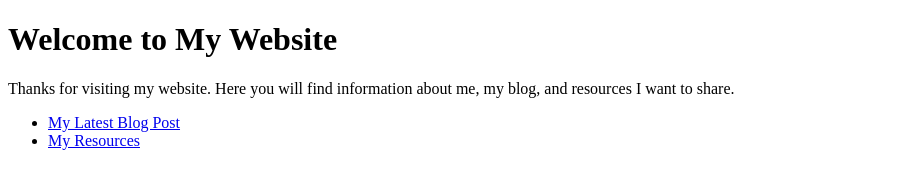
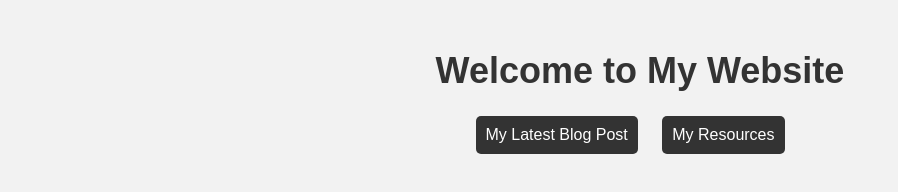
Before and after one commit to aholmes95/aholmes95.github.io, a plain HTML site: page index.html in a window 1280 px wide. Shown: the whole page, without its empty margins (0-898 px from the left). Drawn offline with Linux system fonts and the light colour scheme.

Commit message:
Add homepage formatting

```diff
--- a/index.html
+++ b/index.html
@@ -3,10 +3,42 @@
   <head>
     <meta charset="utf-8">
     <title>My Website</title>
+    <style>
+      body {
+        font-family: Arial, sans-serif;
+        background-color: #f2f2f2;
+      }
+      h1 {
+        font-size: 36px;
+        color: #333;
+        text-align: center;
+        margin-top: 50px;
+      }
+      ul {
+        list-style-type: none;
+        margin: 0;
+        padding: 0;
+        text-align: center;
+      }
+      li {
+        display: inline-block;
+        margin-right: 20px;
+      }
+      a {
+        display: block;
+        padding: 10px;
+        background-color: #333;
+        color: #fff;
+        text-decoration: none;
+        border-radius: 5px;
+      }
+      a:hover {
+        background-color: #555;
+      }
+    </style>
   </head>
   <body>
     <h1>Welcome to My Website</h1>
-    <p>Thanks for visiting my website. Here you will find information about me, my blog, and resources I want to share.</p>
     <ul>
       <li><a href="blogpost.html">My Latest Blog Post</a></li>
       <li><a href="resources.html">My Resources</a></li>
```
Also changed, not shown: blogpost.html (+1 -1 lines).
